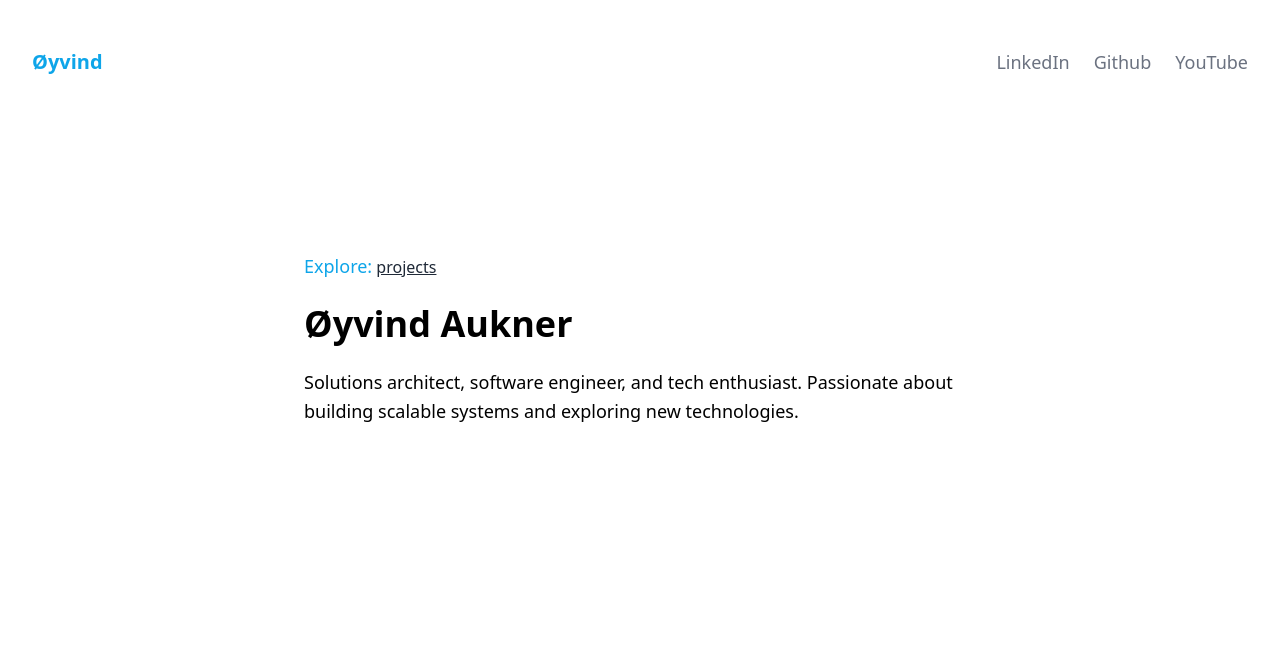
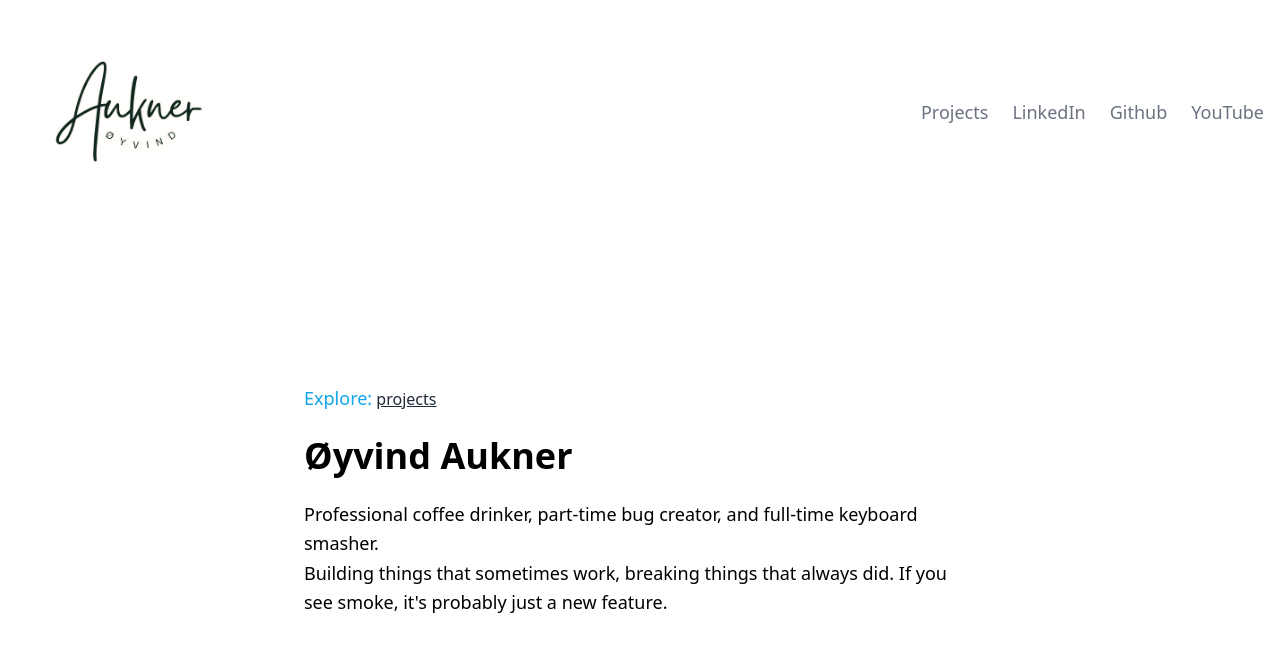
Before and after one commit to aukoyy/oacomhtml, a plain HTML site: page index.html in a window 1280 px wide. Drawn offline with nearby package versions, Linux system fonts and the light colour scheme.

Commit message:
move projects

```diff
--- a/index.html
+++ b/index.html
@@ -4,15 +4,16 @@
 <head>
   <meta charset="UTF-8" />
   <meta name="viewport" content="width=device-width, initial-scale=1" />
-  <title>Øyvind Aukner • Homepage</title>
+  <title>Øyvind</title>
   <script src="https://cdn.tailwindcss.com"></script>
 </head>
 
-<body class="mt-12 flex flex-col items-center mx-8">
-  <header class="w-full max-w-7xl sm:flex sm:justify-between">
-    <h1 class="font-semibold text-xl text-sky-500 mb-4">Øyvind</h1>
+<body class="flex flex-col items-center px-4">
+  <header class="w-full max-w-7xl sm:flex sm:justify-between items-center">
+    <img src="/assets/signature-logo.png" alt="Øyvind" class="w-56">
     <div class="flex flex-col sm:flex-row sm:justify-center sm:space-x-6 text-gray-500 text-lg"
       aria-label="Main divigation">
+      <a href=" /projects.html" class="hover:text-sky-500 transition-colors">Projects</a>
       <a target="_blank" href="https://www.linkedin.com/in/oyvindaukner/"
         class="hover:text-sky-500 transition-colors">LinkedIn</a>
       <a target="_blank" href="https://github.com/aukoyy" class="hover:text-sky-500 transition-colors">Github</a>
@@ -25,12 +26,10 @@
     <a href="/projects.html" class="underline text-gray-800">projects</a>
     <h1 class="text-4xl font-semibold">Øyvind Aukner</h1>
     <p class="text-lg leading-relaxed">
-      Solutions architect, software engineer, and tech enthusiast.
-      Passionate about building scalable systems and exploring new technologies.
+      Professional coffee drinker, part-time bug creator, and full-time keyboard smasher.<br>
+      Building things that sometimes work, breaking things that always did. If you see smoke, it's probably just a new
+      feature.
     </p>
-    <!-- <p class="text-gray-600">
-      Blog, essays, project updates—all coming soon.
-    </p> -->
   </main>
 
 </body>
```
Also changed, not shown: assets/signature-logo.png (added), 1 other file.
